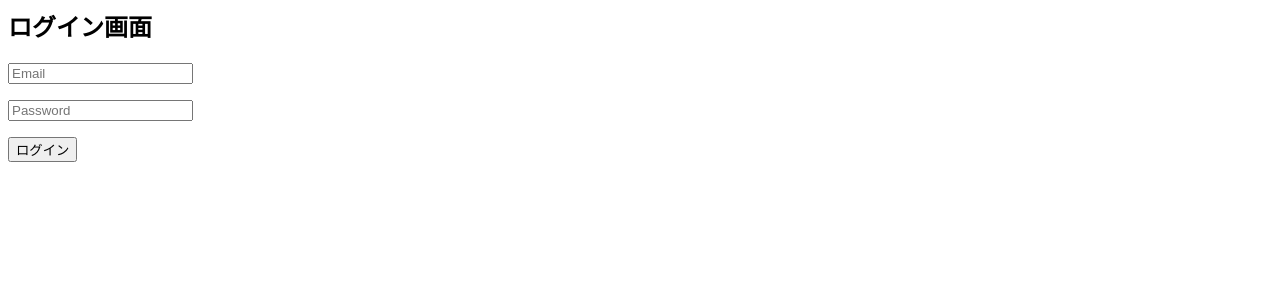
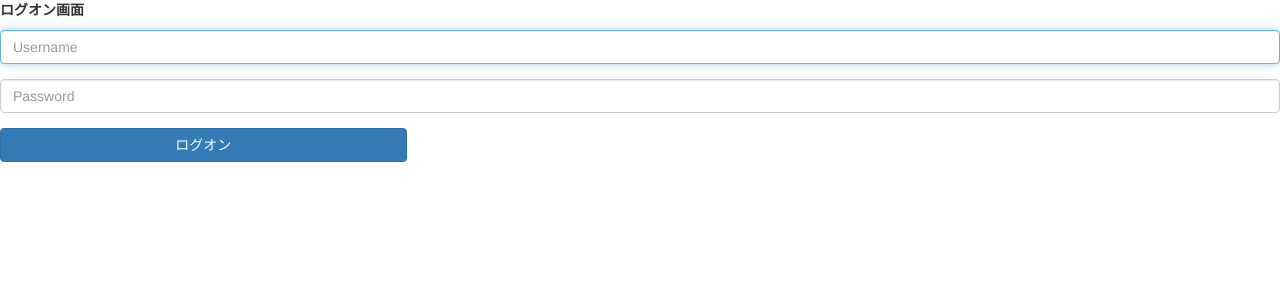
Before and after one commit to pyhiro/CG, a Django app: page /login/ in a window 1280 px wide. Shown: the top 300 px of the page. Run offline with Django 3.2, Linux system fonts and the light colour scheme; some libraries are stand-ins or nearby versions.

Commit message:
login complete

```diff
--- a/chain_gift/templates/login.html
+++ b/chain_gift/templates/login.html
@@ -1,11 +1,65 @@
-<div class="login">
-    <div class="login-triangle"></div>
+{% load static %}
+<!DOCTYPE html>
+<html>
+<head>
+  <meta charset="utf-8">
+  <meta http-equiv="X-UA-Compatible" content="IE=edge">
+  <title>PDFtoExcel</title>
+  <!-- Tell the browser to be responsive to screen width -->
+  <meta content="width=device-width, initial-scale=1, maximum-scale=1, user-scalable=no" name="viewport">
+  <!-- Bootstrap 3.3.7 -->
+  <link rel="stylesheet" href="{% static 'AdminLTE-2.4.12/bower_components/bootstrap/dist/css/bootstrap.min.css' %}">
+  <!-- Font Awesome -->
+  <link rel="stylesheet" href="{% static 'AdminLTE-2.4.12/bower_components/font-awesome/css/font-awesome.min.css' %}">
+  <!-- Ionicons -->
+  <link rel="stylesheet" href="{% static 'AdminLTE-2.4.12/bower_components/Ionicons/css/ionicons.min.css' %}">
+  <!-- Theme style -->
+  <link rel="stylesheet" href="{% static 'AdminLTE-2.4.12/dist/css/AdminLTE.min.css' %}">
+  <!-- iCheck -->
+  <link rel="stylesheet" href="{% static 'AdminLTE-2.4.12/plugins/iCheck/square/blue.css' %}">
 
-    <h2 class="login-header">ログイン画面</h2>
+  <!-- Google Font -->
+  <link rel="stylesheet" href="https://fonts.googleapis.com/css?family=Source+Sans+Pro:300,400,600,700,300italic,400italic,600italic">
+</head>
+<body class="hold-transition login-page">
+  <div class="login-box">
+    <div class="login-logo">
+    </div>
+    <!-- /.login-logo -->
+    <div class="login-box-body">
+      <p class="login-box-msg"><b>ログオン画面</b></p>
 
-    <form class="login-container" action="">
-      <p><input type="email" placeholder="Email"></p>
-      <p><input type="password" placeholder="Password"></p>
-      <p><input type="submit" value="ログイン"></p>
-    </form>
+      <form action="" method="POST">
+        {% csrf_token %}
+        {% for field in form %}
+          <div class="form-group has-feedback">
+            {{ field }}
+          </div>
+        {% endfor %}
+        <div class="row">
+
+          {% for error in form.non_field_errors %}
+            <div class="alert alert-danger" role="alert">
+              <p>{{ error }}</p>
+            </div>
+          {% endfor %}
+          <!-- /.col -->
+          <div class="col-xs-4">
+            <button type="submit" class="btn btn-primary btn-block btn-flat">ログオン</button>
+          </div>
+          <!-- /.col -->
+        </div>
+      </form>
+    </div>
+    <!-- /.login-box-body -->
   </div>
+  <!-- /.login-box -->
+
+  <!-- jQuery 3 -->
+  <script src="{% static 'AdminLTE-2.4.12/bower_components/jquery/dist/jquery.min.js' %}"></script>
+  <!-- Bootstrap 3.3.7 -->
+  <script src="{% static 'AdminLTE-2.4.12/bower_components/bootstrap/dist/js/bootstrap.min.js' %}"></script>
+  <!-- iCheck -->
+  <script src="{% static 'AdminLTE-2.4.12/plugins/iCheck/icheck.min.js' %}"></script>
+</body>
+</html>
```
